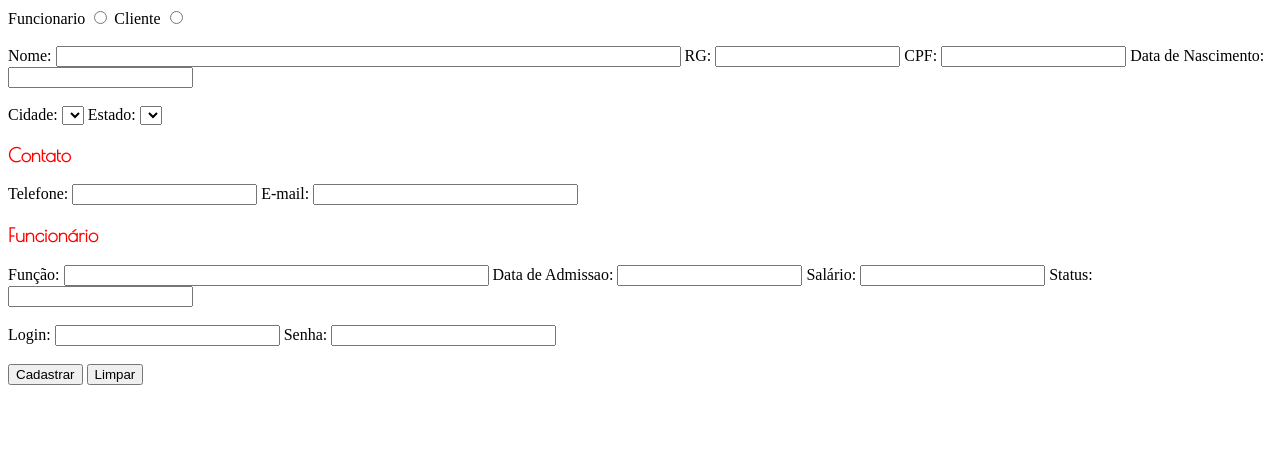
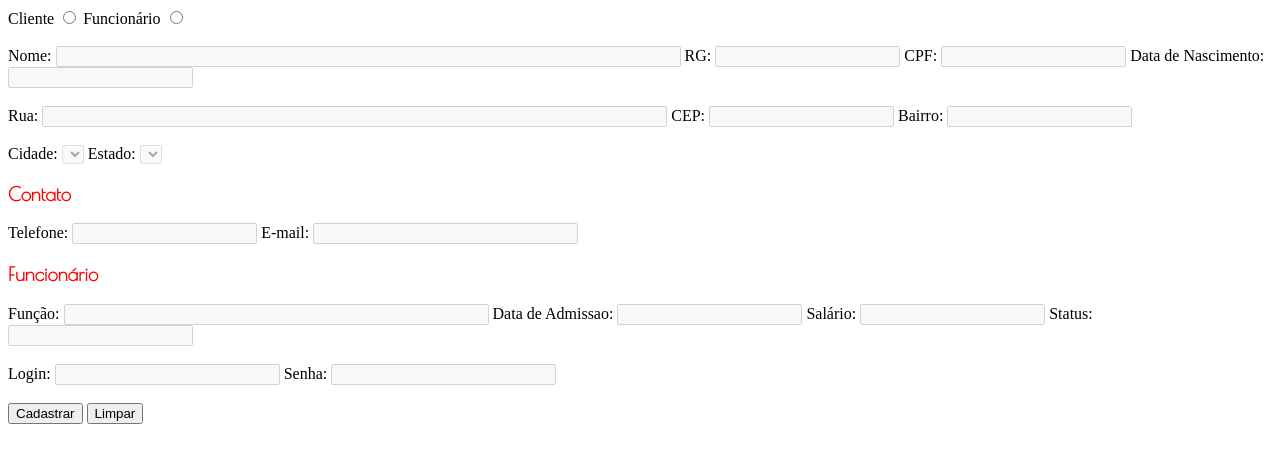
Before and after one commit to mkrotel14/apsbd1, a PHP site: page /fisica.html in a window 1280 px wide. Shown: the top 463 px of the page. Run offline with PHP 8.4, Linux system fonts and the light colour scheme; lists and menus that the app fills with data are empty.

Commit message:
Atualização do Site

```diff
--- a/Protótipo_de_telas/cestado.html
+++ b/Protótipo_de_telas/cestado.html
@@ -5,11 +5,13 @@
         <meta name="viewport" content="width=device-width, initial-scale=1.0">
     </head>
     <body>
+        <form name="Estado" action="cadastrando.php" method="POST"><br>
             Nome do Estado:
             <input type="text" name="estado" size="25" />
             UF:
             <input type="text" name="uf" size="5" /><br><br>
             <input type="submit" value="Cadastrar Estado">
             <input type="reset" value="Limpar Dados">
+        </form>
     </body>
 </html>
--- a/Protótipo_de_telas/css/pessoa.css
+++ b/Protótipo_de_telas/css/pessoa.css
@@ -4,12 +4,11 @@
     padding-bottom: 10px;
 }
 iframe {
-    width:1900px;
+    width:1600px;
     height: 100%;
     border: black;
 }
 button{
-	float:left;
     margin: 0 25px 0 25px;
 }
 a{
--- a/Protótipo_de_telas/fisica.html
+++ b/Protótipo_de_telas/fisica.html
@@ -7,47 +7,56 @@
     </head>
 
     <body>
-        <form name="Funcionario" action="cadastrando.php" method="POST">
-            Funcionario
-            <input type="radio" name="sel" value="funcionario">
+        <form id="pessoa" name="Pessoa" action="cadastrando.php" method="POST">
+            <div>
                 Cliente
-            <input type="radio" name="sel" value="cliente"><br><br>
+                <input type="radio" name="radio1" value="cliente"/>
+                Funcionário
+                <input type="radio" name="radio1" value="funcionario" /><br><br>
                 Nome:
-            <input type="text" name="nome" size="75" />
+                <input type="text" name="nome" disabled="true" size="75" />
                 RG:
-            <input type="text" name="rg" size="20" />
+                <input type="text" name="rg" disabled="true" size="20" />
                 CPF:
-            <input type="text" name="cpf" size="20" />
+                <input type="text" name="cpf" disabled="true" size="20" />
                 Data de Nascimento:
-            <input type="text" name="data_nasc" size="20" /><br><br>
+                <input type="text" name="data_nasc" disabled="true" size="20" /><br><br>
+                Rua:
+                <input type="text" name="rua" disabled="true" size="75" />
+                CEP:
+                <input type="text" name="cep" disabled="true" size="20" />
+                Bairro:
+                <input type="text" name="bairro" disabled="true" size="20" /><br><br>
                 Cidade:
-            <select name="cidades">
-                <option value="">      </option>
+                <select name="cidade" disabled="true">
+                    <option value=""></option>
                 </select>
                 Estado:
-            <select name="estados">
-                <option value="">      </option>
+                <select name="estado" disabled="true">
+                    <option value=""></option>
                 </select>
                 <h3>Contato</h3>
                 Telefone:
-            <input type="text" name="telefone" size="20">
+                <input type="text" name="telefone" disabled="true" size="20" />
                 E-mail:
-            <input type="text" name="email" size="30"><br>
+                <input type="text" name="email" disabled="true" size="30" /><br>
                 <h3>Funcionário</h3>
                 Função:
-            <input type="text" name="funcao" size="50" />
+                <input type="text" name="funcao" disabled="true" size="50" />
                 Data de Admissao:
-            <input type="text" name="data_admissao" size="20" />
+                <input type="text" name="data_admsc" disabled="true" size="20" />
                 Salário:
-            <input type="text" name="salario" size="20" />
+                <input type="text" name="salario" disabled="true" size="20" />
                 Status:
-            <input type="text" name="status" size="20" /><br><br>
+                <input type="text" name="status" disabled="true" size="20" /><br><br>
                 Login:
-            <input type="text" name="login" size="25"/>
+                <input type="text" name="login" disabled="true" size="25" />
                 Senha:
-            <input type="password" name="senha" size="25"/><br><br>
+                <input type="password" name="senha" disabled="true" size="25" /><br><br>
                 <input type="submit" value="Cadastrar"/>
                 <input type="reset" value="Limpar"/>
+            </div>
         </form>
+        <script src="js/radio.js"></script>
     </body>
 </html>
--- a/Protótipo_de_telas/inicial.html
+++ b/Protótipo_de_telas/inicial.html
@@ -7,6 +7,6 @@
         <meta name="viewport" content="width=device-width, initial-scale=1.0">
     </head>
     <body>
-        <h1>BEM-VINDO AO PAINEL ADMINISTRATIVO INFO STORE</h1>
+        <br><br><h1>BEM-VINDO AO PAINEL ADMINISTRATIVO INFO STORE</h1>
     </body>
 </html>
--- /dev/null
+++ b/Protótipo_de_telas/js/radio.js
@@ -0,0 +1,25 @@
+(function () {
+    var form = document.forms['pessoa'];
+    form.radio1[0].onfocus = function () {
+        form.nome.disabled = form.rg.disabled = false;
+        form.cpf.disabled = form.data_nasc.disabled = false;
+        form.rua.disabled = form.cep.disabled = false;
+        form.bairro.disabled = form.cidade.disabled = false;
+        form.estado.disabled = form.telefone.disabled = false;
+        form.email.disabled = false;
+        form.funcao.disabled = form.data_admsc.disabled = true;
+        form.salario.disabled = form.status.disabled = true;
+        form.login.disabled = form.senha.disabled = true;
+    }
+    form.radio1[1].onfocus = function () {
+        form.nome.disabled = form.rg.disabled = false;
+        form.cpf.disabled = form.data_nasc.disabled = false;
+        form.rua.disabled = form.cep.disabled = false;
+        form.bairro.disabled = form.cidade.disabled = false;
+        form.estado.disabled = form.telefone.disabled = false;
+        form.email.disabled = false;
+        form.funcao.disabled = form.data_admsc.disabled = false;
+        form.salario.disabled = form.status.disabled = false;
+        form.login.disabled = form.senha.disabled = false;
+    }
+})();
```
Also changed, not shown: Protótipo_de_telas/ccategoria.html (added, +18 -0 lines), Protótipo_de_telas/css/style.css (+41 -7 lines), Protótipo_de_telas/index.html (+23 -6 lines). Lines whose indentation alone changed are shown as unchanged.
